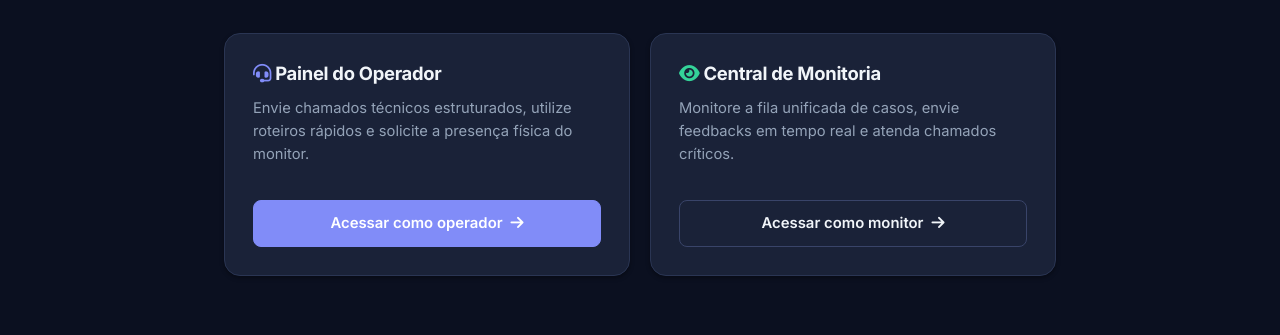
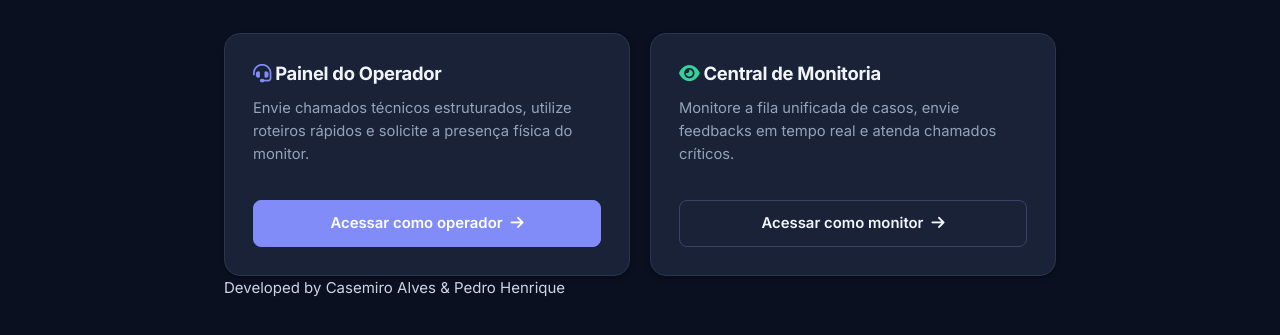
Before and after one commit to casemiro-dev/SupPaciente, a plain HTML site: page index.html in a window 1280 px wide. Shown: the part 151-486 px from the top of the page. Drawn offline with Linux system fonts and the light colour scheme; no server answers.

Commit message:
Add developer signature to index.html

```diff
--- a/index.html
+++ b/index.html
@@ -84,7 +84,10 @@
         </button>
       </div>
     </div>
+
+    <p class="login-signature">Developed by Casemiro Alves &amp; Pedro Henrique</p>
   </div>
+
 
   <!-- =====================================================================
        TELA: LOGIN MONITOR
```
